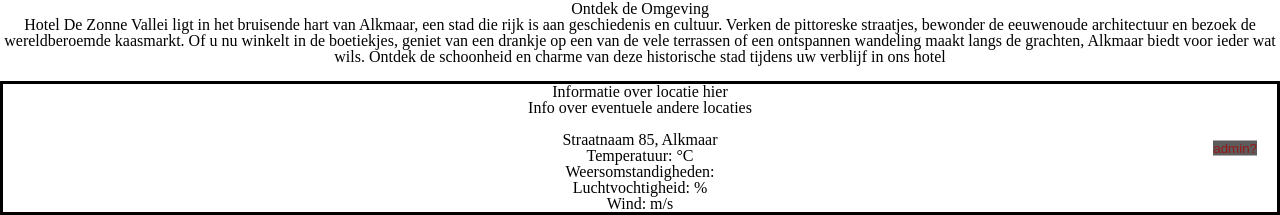
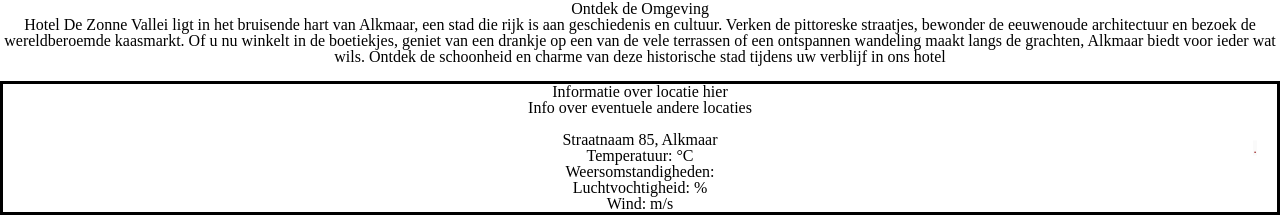
Before and after one commit to Duko-Wolf/Hotel, a PHP site: page /Index.php in a window 1280 px wide. Shown: the part 727-942 px from the top of the page. Run offline with PHP 8.4, Linux system fonts and the light colour scheme.

Commit message:
button fix

```diff
--- a/includes/footer.php
+++ b/includes/footer.php
@@ -28,9 +28,9 @@
             <p class="weather-info">Wind: <span class="wind"></span> m/s</p>
         </div>
 
-        <?php if(!isset($_SESSION['user_id'])): ?>
+        <?php if(!isset($_SESSION['name'])): ?>
             <button class="footer-button" onclick="window.location.href='admin.php'">
-                admin?
+                .
             </button>
         <?php endif; ?>
 
--- a/styling/footer.css
+++ b/styling/footer.css
@@ -10,7 +10,7 @@ footer {
     right: 20px; /* Pas dit aan naar wens */
     top: 50%; /* Plaats de knop verticaal in het midden */
     transform: translateY(-50%); /* Centreer de knop verticaal */
-    background-color: #5e5b5b;
+    background-color: #fafafa;
     color: #961818;
     border: none; /* Verwijder de zwarte border */
     cursor: pointer;
```
